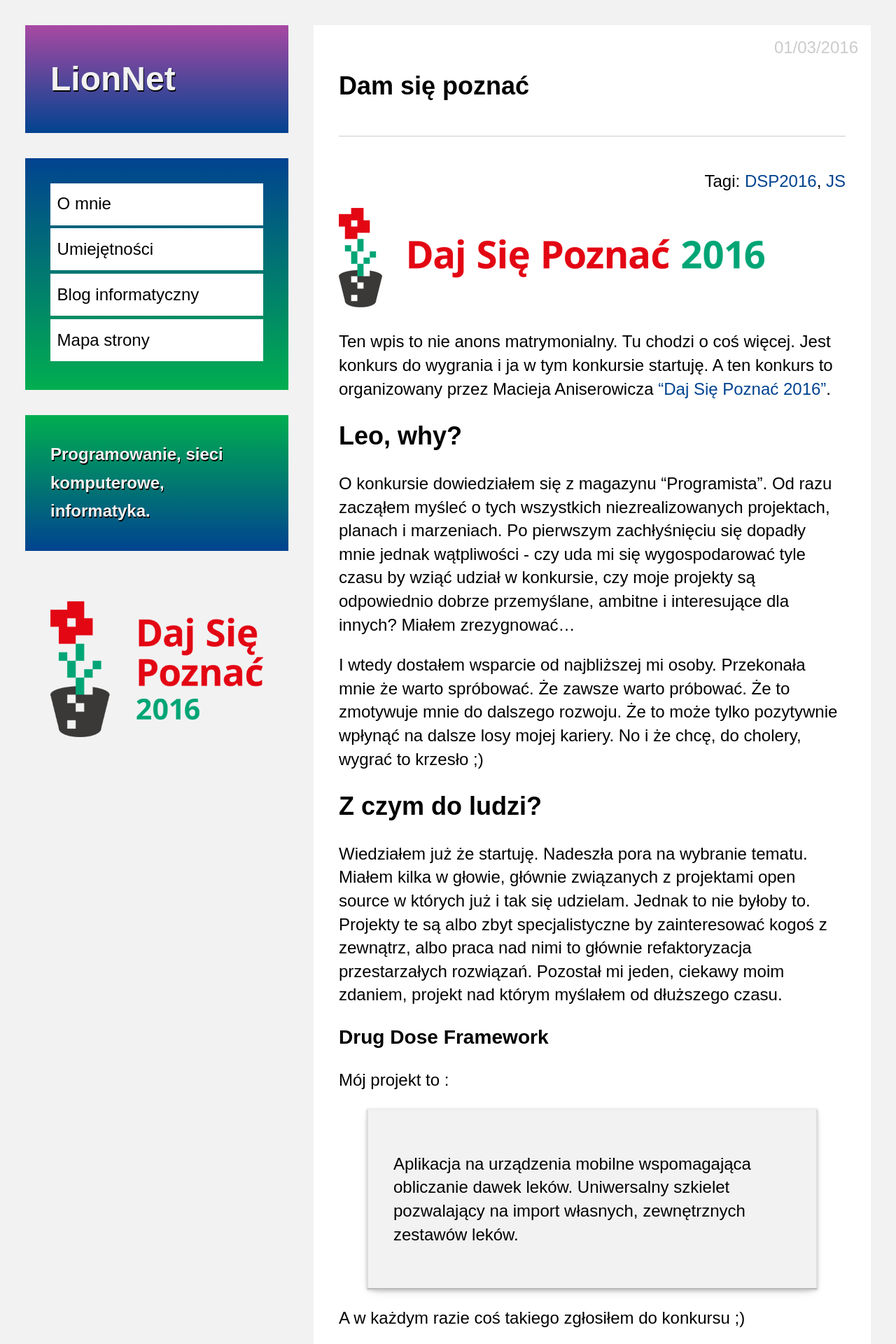
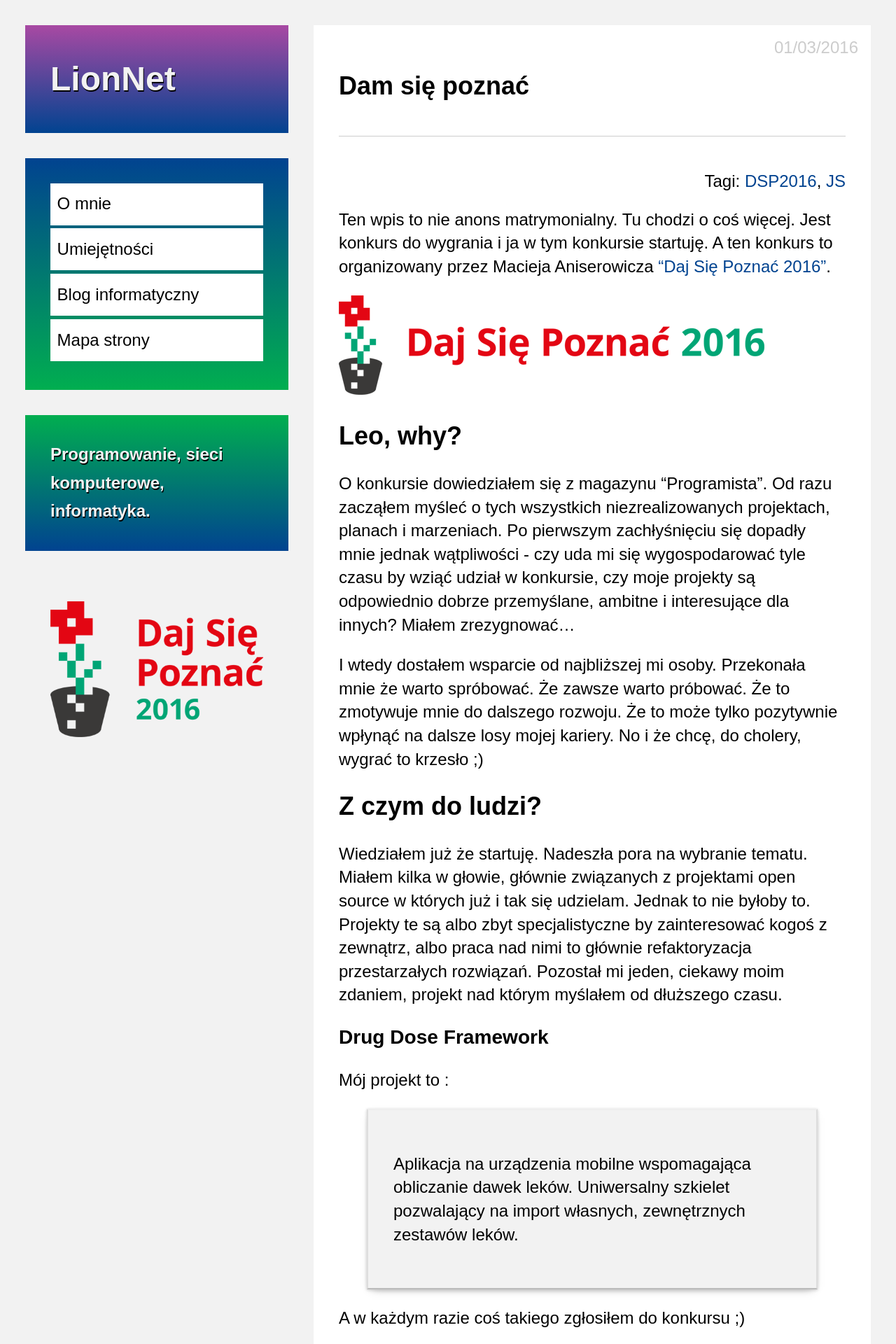
Before and after one commit to maciejlew/maciejlew.github.io, a Jekyll site: the page built from _posts/2016-03-01-dam-sie-poznac.md, in a window 1280 px wide. Shown: the top 1920 px of the page at 70% size. Built offline with Jekyll 4.4.1, drawn with Linux system fonts in a browser that asks for light colours; comment, search, counter and statistics services are not loaded.

Commit message:
Changes order of paragraph and image for better feed message look

```diff
--- a/_posts/2016-03-01-dam-sie-poznac.md
+++ b/_posts/2016-03-01-dam-sie-poznac.md
@@ -10,12 +10,11 @@
 - JS
 ---
 
-<img src="/img/DSP2016/DSP2016-logo-RGB-color-1.png" alt="Daj Się Poznać 2016" title="Daj Się Poznać 2016"/>
-
 Ten wpis to nie anons matrymonialny. Tu chodzi o coś więcej. Jest konkurs do
 wygrania i ja w tym konkursie startuję. A ten konkurs to organizowany przez
 Macieja Aniserowicza ["Daj Się Poznać 2016"](http://www.maciejaniserowicz.com/daj-sie-poznac/).
 
+<img src="/img/DSP2016/DSP2016-logo-RGB-color-1.png" alt="Daj Się Poznać 2016" title="Daj Się Poznać 2016"/>
 
 ## Leo, why?
 
```
